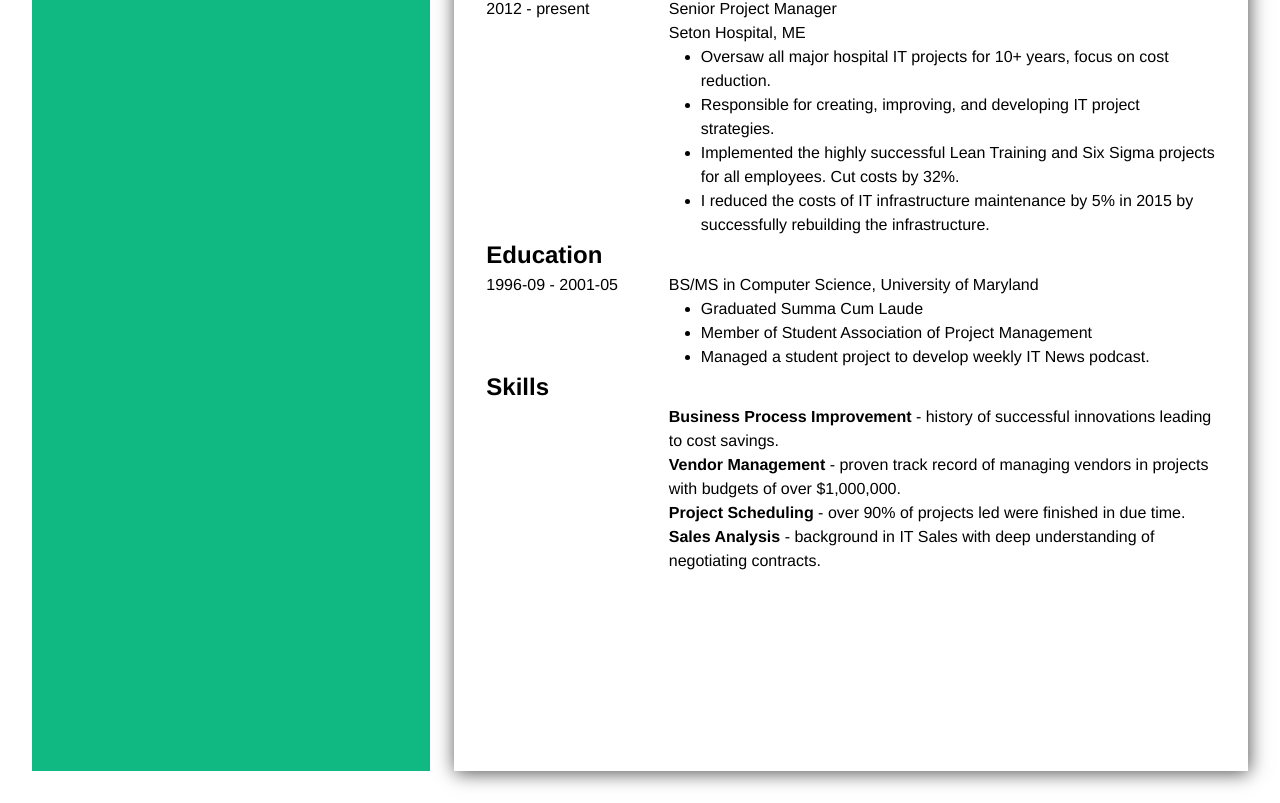
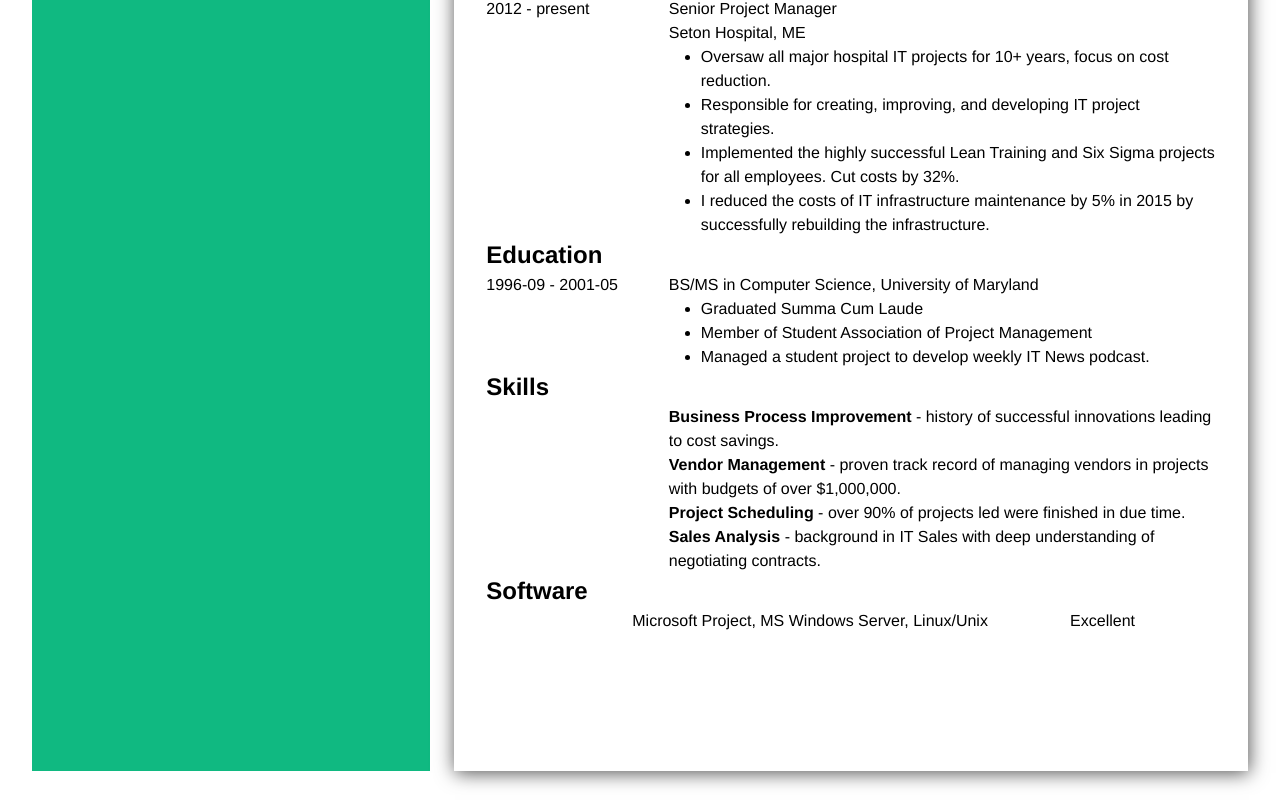
Before and after one commit to AkzechKyla/CVApplicationMaker, a React (Vite) app: page / in a window 1280 px wide. Shown: the part 383-1186 px from the top of the page. Built offline with nearby package versions, Linux system fonts and the light colour scheme.

Commit message:
Add SoftwareInfo

```diff
--- a/src/pages/CVPreview.tsx
+++ b/src/pages/CVPreview.tsx
@@ -1,6 +1,21 @@
 import { PersonalDetailsInfo } from '../components/CVPreview/PersonalDetailsInfo';
 import { ExperienceInfo } from '../components/CVPreview/ExperienceInfo';
 import { EducationInfo } from '../components/CVPreview/EducationInfo';
+
+function SoftwareInfo() {
+    return(
+        <div>
+            <h1 className="font-bold">Software</h1>
+            <div className="flex w-full">
+                <div className="w-2/6"></div>
+                <div className="w-full text-base">
+                    <p>Microsoft Project, MS Windows Server, Linux/Unix</p>
+                </div>
+                <div className="w-2/6">Excellent</div>
+            </div>
+        </div>
+    );
+}
 
 function SkillsInfo() {
     return(
@@ -15,7 +30,6 @@ function SkillsInfo() {
                     <p><b>Sales Analysis</b> - background in IT Sales with deep understanding of negotiating contracts.</p>
                 </div>
             </div>
-
         </div>
     );
 }
@@ -30,6 +44,7 @@ function CVPreview() {
             <ExperienceInfo />
             <EducationInfo />
             <SkillsInfo />
+            <SoftwareInfo />
         </div>
     );
 }
```
